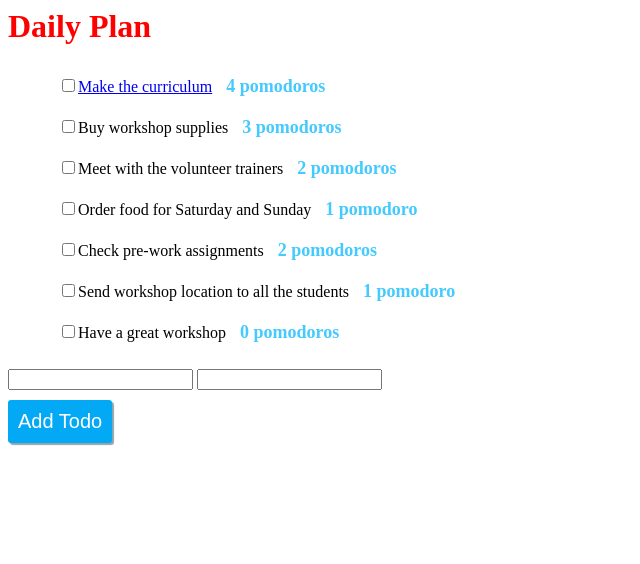
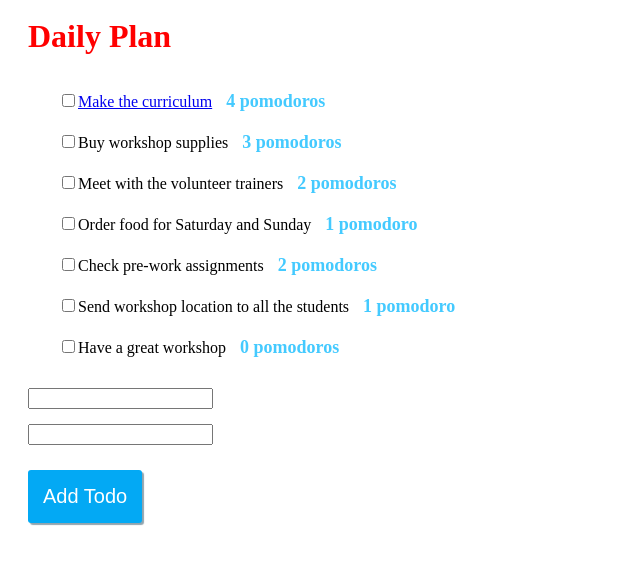
Before and after one commit to ikmaki14/todo_app_front_end, a plain HTML site: page index.html in a window 1280 px wide. Shown: the whole page, without its empty margins (0-640 px from the left). Drawn offline with Linux system fonts and the light colour scheme.

Commit message:
starting show

```diff
--- a/index.css
+++ b/index.css
@@ -1,5 +1,6 @@
 h1 {
     color: red;
+    padding: 10px 20px 5px 20px;
 }
 ul {
     list-style-type: none;
@@ -17,12 +18,12 @@ ul {
     color: #FFF;
     outline: none;
     border-style: none;
-    padding: 10px;
+    padding: 15px;
     border-radius: 3px;
     box-shadow: 2px 2px 1px #90A4AE;
     display: block;
     background-color: #03A9F4;
-    margin-top: 10px;
+    margin: 20px;
 }
 #add-new-todo-button:active {
     box-shadow: 3px 3px 1px #90A4AE;
@@ -34,3 +35,10 @@ li {
     width: 40%;
     padding: 10px;
 }
+#new-todo {
+    margin: 20px 20px 10px 20px;
+    display: block;
+}
+#set-pomodoro {
+    margin: 5px 20px 5px 20px;
+}
--- a/index.html
+++ b/index.html
@@ -34,8 +34,8 @@
                 <span class="pomodoro-estimate"> 0 pomodoros</span>
             </li>
         </ul>
-        <input id="text" type="text">
-        <input id="text" type="text">
+        <input id="new-todo" type="text">
+        <input id="set-pomodoro" type="text">
         <input id="add-new-todo-button" type="submit" value="Add Todo">
     </body>
 </html>
--- a/show.css
+++ b/show.css
@@ -0,0 +1,3 @@
+h1 {
+    color: red;
+}
```
Also changed, not shown: show.html (+2 -2 lines).
